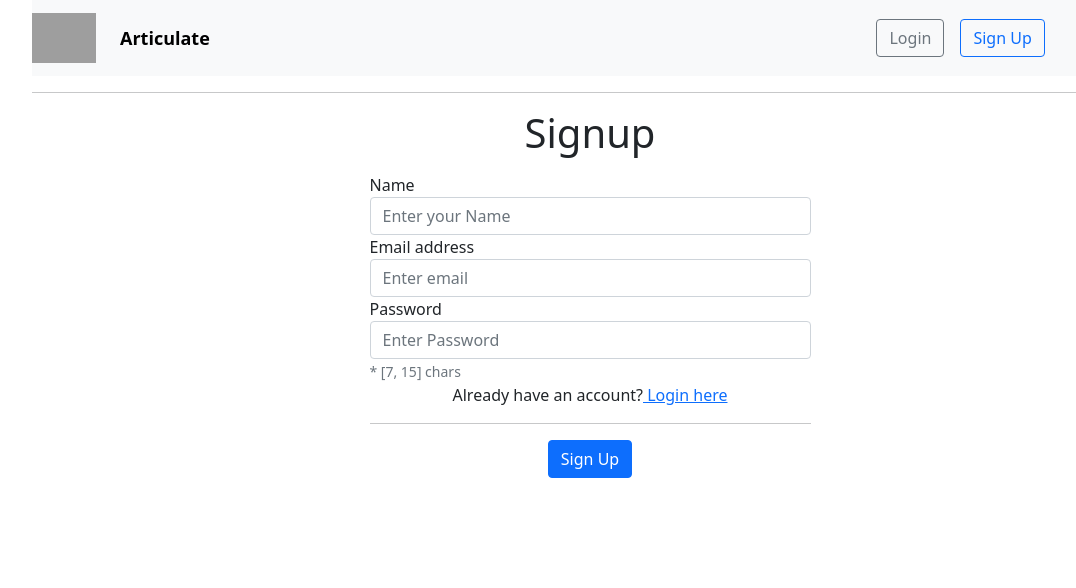
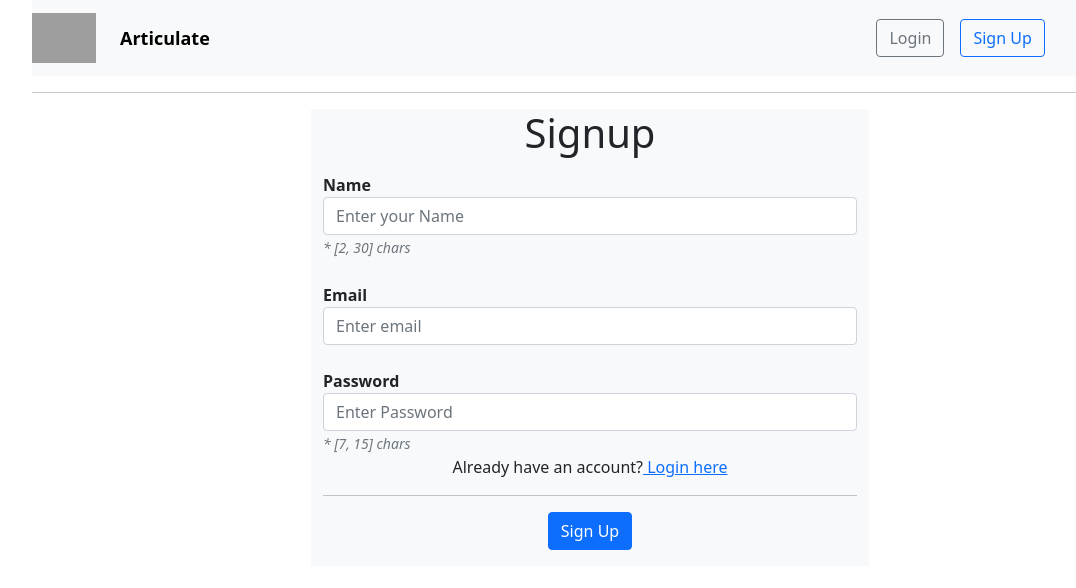
Before and after one commit to MuhammadMamduh/weds360_frontend, a React (Create React App) app: page /signup in a window 1280 px wide. Shown: the top 588 px of the page, without its empty margins (50-1126 px from the left). Built offline with nearby package versions, Linux system fonts and the light colour scheme; grey boxes are pictures that could not be loaded.

Commit message:
Basic Authentication msgs & Forms background color

```diff
--- a/package.json
+++ b/package.json
@@ -18,6 +18,8 @@
     "react-loading-skeleton": "^2.2.0",
     "react-router-dom": "^5.2.0",
     "react-scripts": "4.0.3",
+    "reactstrap": "^8.9.0",
+    "simple-react-validator": "^1.6.0",
     "web-vitals": "^1.1.2"
   },
   "scripts": {
--- /dev/null
+++ b/src/components/AlertToast.js
@@ -0,0 +1,48 @@
+
+import React from "react";
+import ReactDOM from "react-dom";
+import { Alert } from 'reactstrap';
+
+class AlertToast extends React.Component {
+    constructor(props) {
+      super(props);
+      this.state={
+        visible : false,
+        msg : '',
+        color : 'danger'
+      }
+    }
+
+    componentDidMount() {
+      this.setState({
+        visible : this.props.visible,
+        msg : this.props.msg,
+        color : this.props.color
+      });
+
+      console.log(this.state);
+    }
+
+    componentDidUpdate(){
+      console.log(this.state);
+    }
+    onShowAlert = ()=>{
+      this.setState({visible:true},()=>{
+        window.setTimeout(()=>{
+          this.setState({visible:false})
+        },2000)
+      });
+    }
+
+    render(){
+              return(
+                      <div className="container">
+                          <Alert className="text-center" color={this.state.color||"danger"} isOpen={this.state.visible}>
+                            {this.state.msg}
+                          </Alert>
+                      </div>
+                    );
+            }
+  }
+
+  export default AlertToast;
--- a/src/components/Login.js
+++ b/src/components/Login.js
@@ -1,9 +1,10 @@
 import React from 'react';
 import {Link} from 'react-router-dom';
 import axios from '../apis/backend';
+import AlertToast from './AlertToast';
 
 class Login extends React.Component{
-  state = {name:"", email:"", password:"", token:"null"}
+  state = {name:"", email:"", password:"", token:"null", errors:""}
 
   loginRequest= async()=>{
     const response = await axios.post('/users/login',{
@@ -22,9 +23,9 @@ class Login extends React.Component{
         email:event.target.email.value,
         password:event.target.password.value
       }
-    );
+    ).then((response) => {
 
-    console.log(response);
+      // console.log(response.status); // For Testing purposes
 
       this.setState({
         name: response.data.user.name,
@@ -38,13 +39,21 @@ class Login extends React.Component{
       // console.log(localStorage.getItem('token'));
       this.props.history.push('/user/articles');
       window.location.reload();
+    }).catch(error=>{
+      if (error.response) {
+        this.setState({
+          errors:error.response.data.msg
+        })
+        // console.log(error.response.data); // For Testing purposes
+      }
+    })
   }
 
   render(){
     return  (
               <div className="container">
                 <div className="row">
-          <div className="col-md-5 mx-auto">
+                  <div className="col-md-6 mx-auto" style={{ backgroundColor:"#f8f9fa"}}>
                     <div id="first">
                       <div className="myform form ">
                         <div className="logo mb-3">
@@ -53,14 +62,14 @@ class Login extends React.Component{
                           </div>
                         </div>
                         <form action onSubmit={this.handleSubmit}>
-            <div className="form-group">
-              <label htmlFor="exampleInputEmail1">Email address</label>
-              <input type="email" name="email" className="form-control" id="email" aria-describedby="emailHelp" placeholder="Enter email" />
+                          <div className="form-group needs-validation" noValidate>
+                            <label htmlFor="email" className="form-label"><strong>Email</strong></label>
+                            <input type="email" name="email" className="form-control" id="email" aria-describedby="emailHelp" placeholder="Enter email" required/>
                             <br/>
                           </div>
 
                           <div className="form-group">
-              <label htmlFor="exampleInputEmail1">Password</label>
+                            <label htmlFor="exampleInputEmail1"><strong>Password</strong></label>
                             <input
                               type="password" name="password"
                               id="password" className="form-control"
@@ -70,7 +79,7 @@ class Login extends React.Component{
                               required
                             />
                             <p className="text-muted d-inline">
-                <small>* [7, 15] chars </small>
+                              <small><i>* [7, 15] chars </i></small>
                             </p>
                           </div>
                           <div className="form-group">
@@ -80,17 +89,29 @@ class Login extends React.Component{
                               </p>
                           </div>
 
+
                           <div className="col-md-12 ">
                               <div className="login-or">
                                   <hr className="hr-or" />
                                   <span className="span-or"></span>
                               </div>
                           </div>
-
                           <div className="col-md-12 text-center ">
                             <button type="submit" className=" btn btn-block mybtn btn-primary tx-tfm">Login</button>
                           </div>
+                          <br/>
                         </form>
+                        <div className="form-group">
+                              <p className="text-center" style={{color:'red'}}>
+                                {this.state.errors}
+                              </p>
+                              {/* <AlertToast
+                                color="danger"
+                                msg={this.state.errors===""?"":this.state.errors}
+                                visible={this.state.errors===""?false:true}
+                              /> */}
+                        </div>
+
                       </div>
                   </div>
                 </div>
--- a/src/components/SignUp.js
+++ b/src/components/SignUp.js
@@ -1,9 +1,9 @@
 import React from 'react';
 import {Link} from 'react-router-dom';
 import axios from '../apis/backend';
-
+import AlertToast from './AlertToast';
 class SignUp extends React.Component {
-    state = {name:"", email:"", password:"", token:""}
+    state = {name:"", email:"", password:"", token:"", errors:""}
 
 
 
@@ -17,9 +17,9 @@ class SignUp extends React.Component {
             email:event.target.email.value,
             password:event.target.password.value
           }
-        );
+        ).then((response) => {
 
-        console.log(response);
+            // console.log(response); // Testing purposes
 
             this.setState({
               name:response.data.user.name,
@@ -33,13 +33,23 @@ class SignUp extends React.Component {
             console.log(localStorage.getItem('token'));
             this.props.history.push('/');
             window.location.reload();
+          }).catch(error=>{
+            if (error.response) {
+              this.setState({
+                errors:error.response.data.msg
+              })
+              // console.log(error.response.data); // For Testing purposes
+            }
+          })
+
+
       }
 
 render(){
     return  (
                 <div className="container">
                 <div className="row">
-                <div className="col-md-5 mx-auto">
+                <div className="col-md-6 mx-auto" style={{ backgroundColor:"#f8f9fa"}}>
 
                     <div id="second">
                     <div className="myform form">
@@ -50,15 +60,21 @@ render(){
                         </div>
                         <form action="#" name="registration" onSubmit={this.handleSubmit}>
                             <div className="form-group">
-                                <label htmlFor="exampleInputEmail1">Name</label>
-                                <input type="text" name="name" className="form-control" id="name" aria-describedby="emailHelp" placeholder="Enter your Name" />
+                                <label htmlFor="exampleInputEmail1"><strong>Name</strong></label>
+                                <input pattern=".{2,30}" type="text" name="name" className="form-control" id="name" aria-describedby="emailHelp" placeholder="Enter your Name" required/>
+                                    <p className="text-muted d-inline">
+                                        <small><i>* [2, 30] chars </i></small>
+                                    </p>
+                                <br/>
+                                <br/>
                             </div>
                             <div className="form-group">
-                                <label htmlFor="exampleInputEmail1">Email address</label>
-                                <input type="email" name="email" className="form-control" id="email" aria-describedby="emailHelp" placeholder="Enter email" />
+                                <label htmlFor="exampleInputEmail1"><strong>Email</strong></label>
+                                <input type="email" name="email" className="form-control" id="email" aria-describedby="emailHelp" placeholder="Enter email" required/>
+                                <br/>
                             </div>
                             <div className="form-group">
-                                <label htmlFor="exampleInputEmail1">Password</label>
+                                <label htmlFor="exampleInputEmail1"><strong>Password</strong></label>
                                 <input
                                     type="password" name="password"
                                     id="password" className="form-control"
@@ -68,7 +84,7 @@ render(){
                                     required
                                     />
                                 <p className="text-muted d-inline">
-                                    <small>* [7, 15] chars </small>
+                                    <small><i>* [7, 15] chars </i></small>
                                 </p>
                             </div>
                             <div className="col-md-12 ">
@@ -91,6 +107,16 @@ render(){
                                 <button type="submit" className=" btn btn-block mybtn btn-primary tx-tfm">Sign Up</button>
                             </div>
                         </form>
+                        <div className="form-group">
+                              <p className="text-center" style={{color:'red'}}>
+                                {this.state.errors}
+                              </p>
+                              {/* <AlertToast
+                                color="danger"
+                                msg={this.state.errors===""?"":this.state.errors}
+                                visible={this.state.errors===""?false:true}
+                              /> */}
+                        </div>
                         </div>
                     </div>
                 </div>
--- a/src/components/articles/ArticleEdit.js
+++ b/src/components/articles/ArticleEdit.js
@@ -54,7 +54,7 @@ render(){
           <div className="row">
           <div className="col-md-12 ">
             <div className="col-md-5 mx-auto">
-              <div id="first">
+              <div className="text-center">
                 <h1>Modify an Article</h1>
               </div>
             </div>
@@ -87,8 +87,7 @@ render(){
               />
             </div>
             <p className="text-muted d-inline">
-                <br/>
-                * Between 3 & 90 chars
+                <i>* Between 3 & 90 chars</i>
                 <br/>
               </p>
             <br/>
```
Also changed, not shown: src/components/articles/ArticleCreate.js (+9 -9 lines), 1 other file (tests, documents, lock files or other folders). Lines whose indentation alone changed are shown as unchanged.
